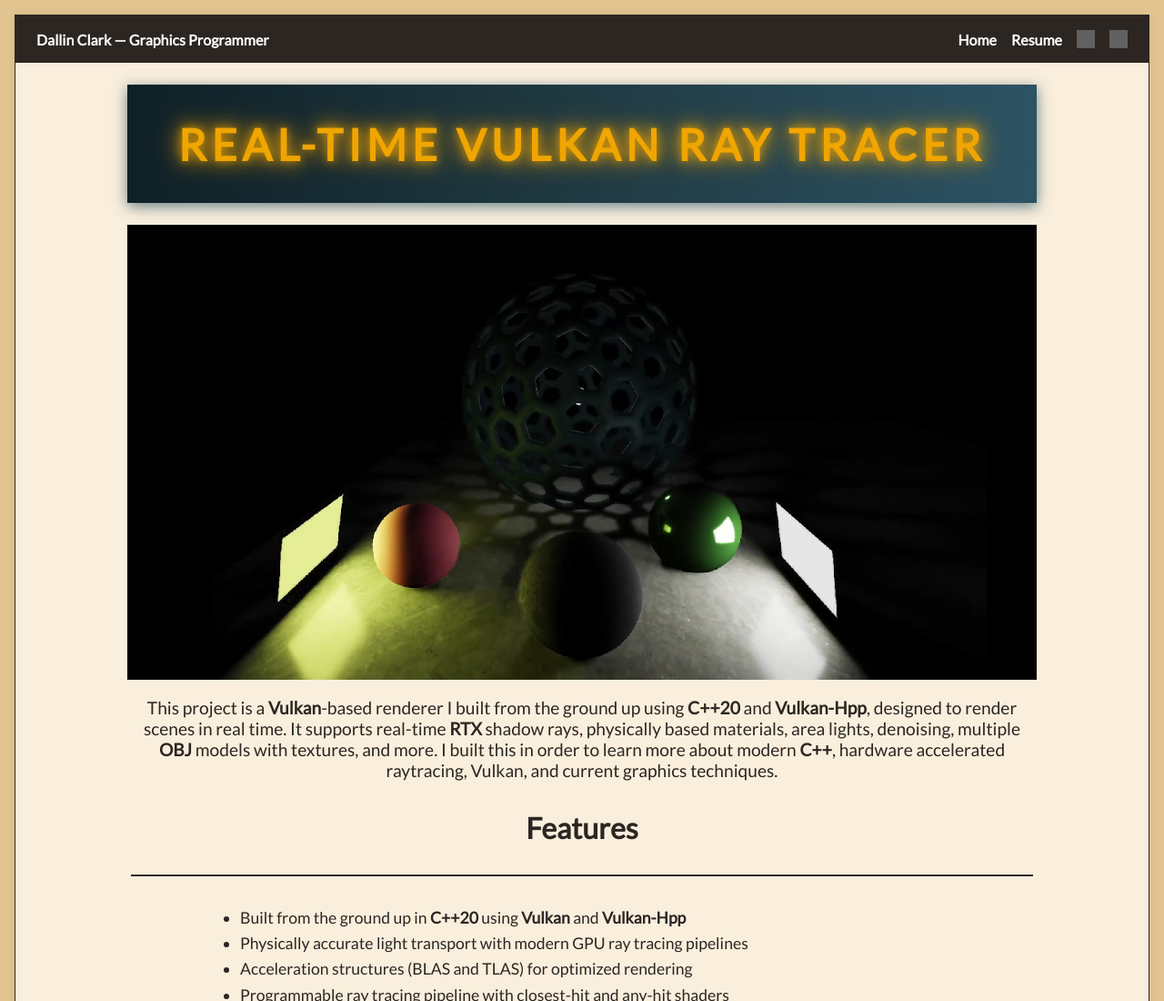
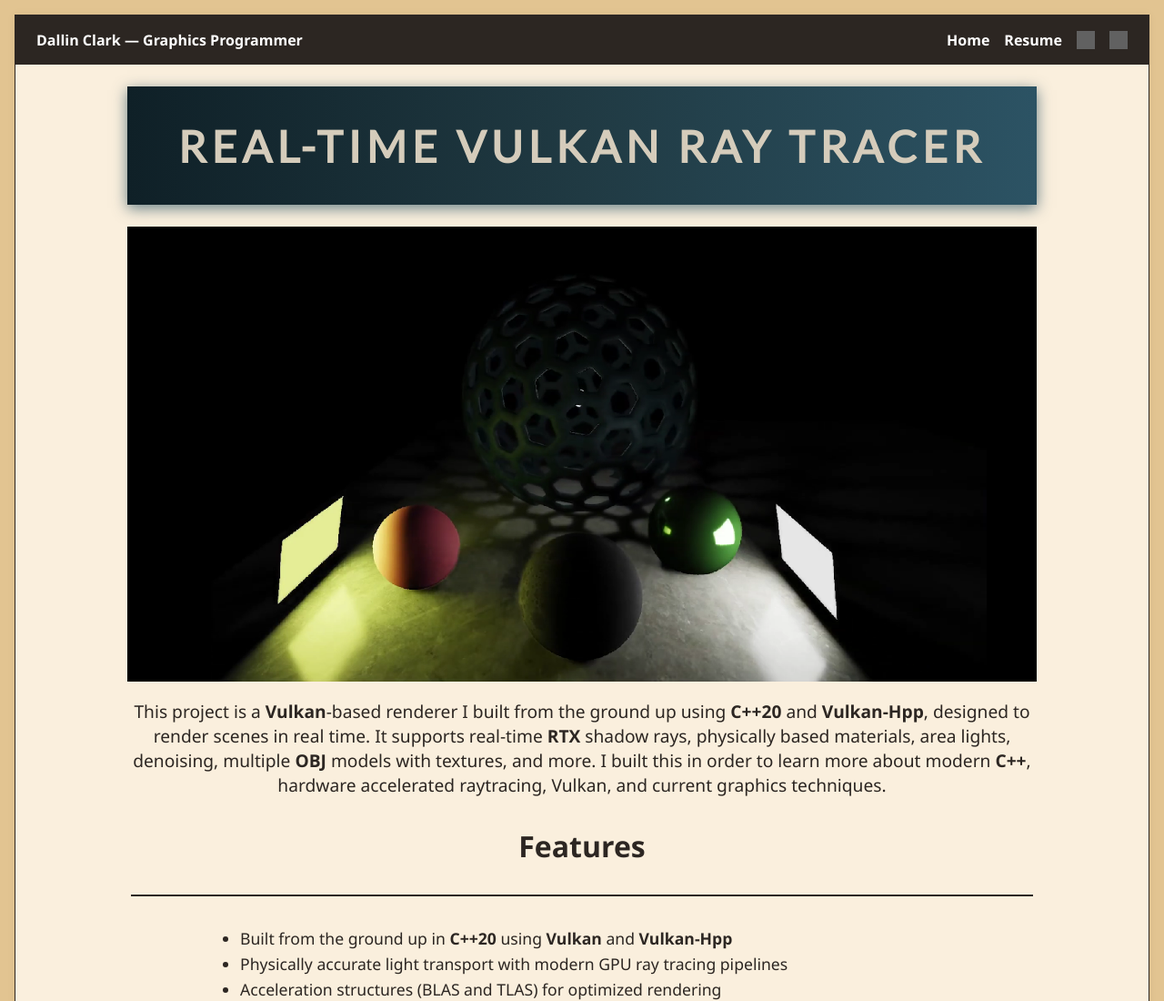
Before and after one commit to DallinClark/DallinClark.github.io, a plain HTML site: page projects/raytrace.html in a window 1280 px wide. Shown: the top 1100 px of the page at 91% size. Drawn offline with Linux system fonts and the light colour scheme; grey boxes are pictures that could not be loaded.

Commit message:
new changes

```diff
--- a/Projects/project_styles.css
+++ b/Projects/project_styles.css
@@ -2,7 +2,7 @@ body {
   margin: 0;
   padding: 1rem;
   background: #e2c491;
-  font-family: 'Lato', sans-serif;
+  font-family: 'Segoe UI', Tahoma, Geneva, Verdana, sans-serif;
 }
 
 .main-container {
@@ -212,12 +212,9 @@ nav a .icon {
   font-family: 'Lato', sans-serif;
   font-weight: 900;
   font-size: 3rem;
-  color: #f0a500;
+  color: #d5ccbb;
   text-transform: uppercase;
   letter-spacing: 0.12em;
-  text-shadow:
-    0 0 10px #f0a500aa,
-    0 0 20px #f0a500bb,
-    0 0 30px #f0a500cc;
+
   margin: 0;
 }
--- a/projects/project_styles.css
+++ b/projects/project_styles.css
@@ -2,7 +2,7 @@ body {
   margin: 0;
   padding: 1rem;
   background: #e2c491;
-  font-family: 'Lato', sans-serif;
+  font-family: 'Segoe UI', Tahoma, Geneva, Verdana, sans-serif;
 }
 
 .main-container {
@@ -212,12 +212,9 @@ nav a .icon {
   font-family: 'Lato', sans-serif;
   font-weight: 900;
   font-size: 3rem;
-  color: #f0a500;
+  color: #d5ccbb;
   text-transform: uppercase;
   letter-spacing: 0.12em;
-  text-shadow:
-    0 0 10px #f0a500aa,
-    0 0 20px #f0a500bb,
-    0 0 30px #f0a500cc;
+
   margin: 0;
 }
```
